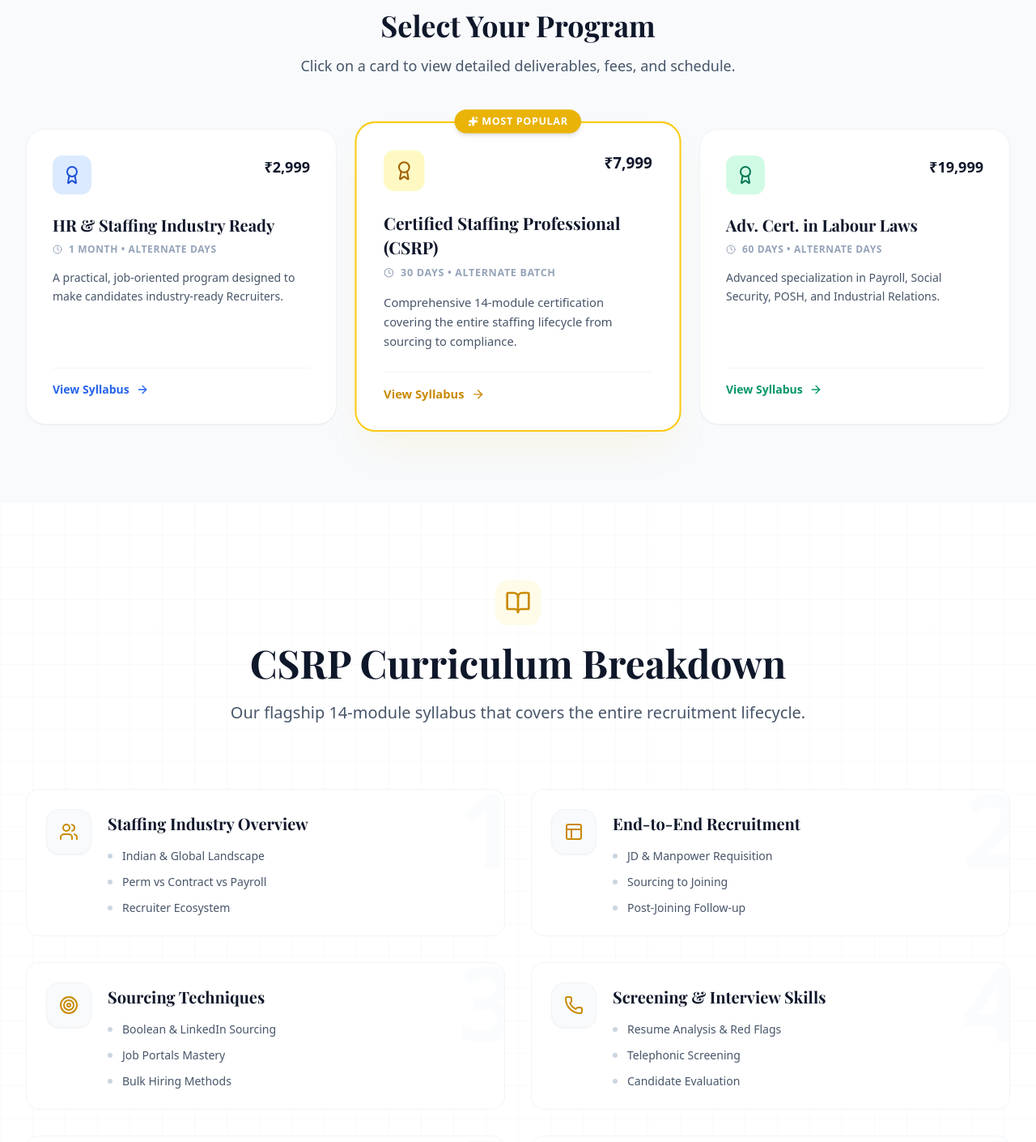
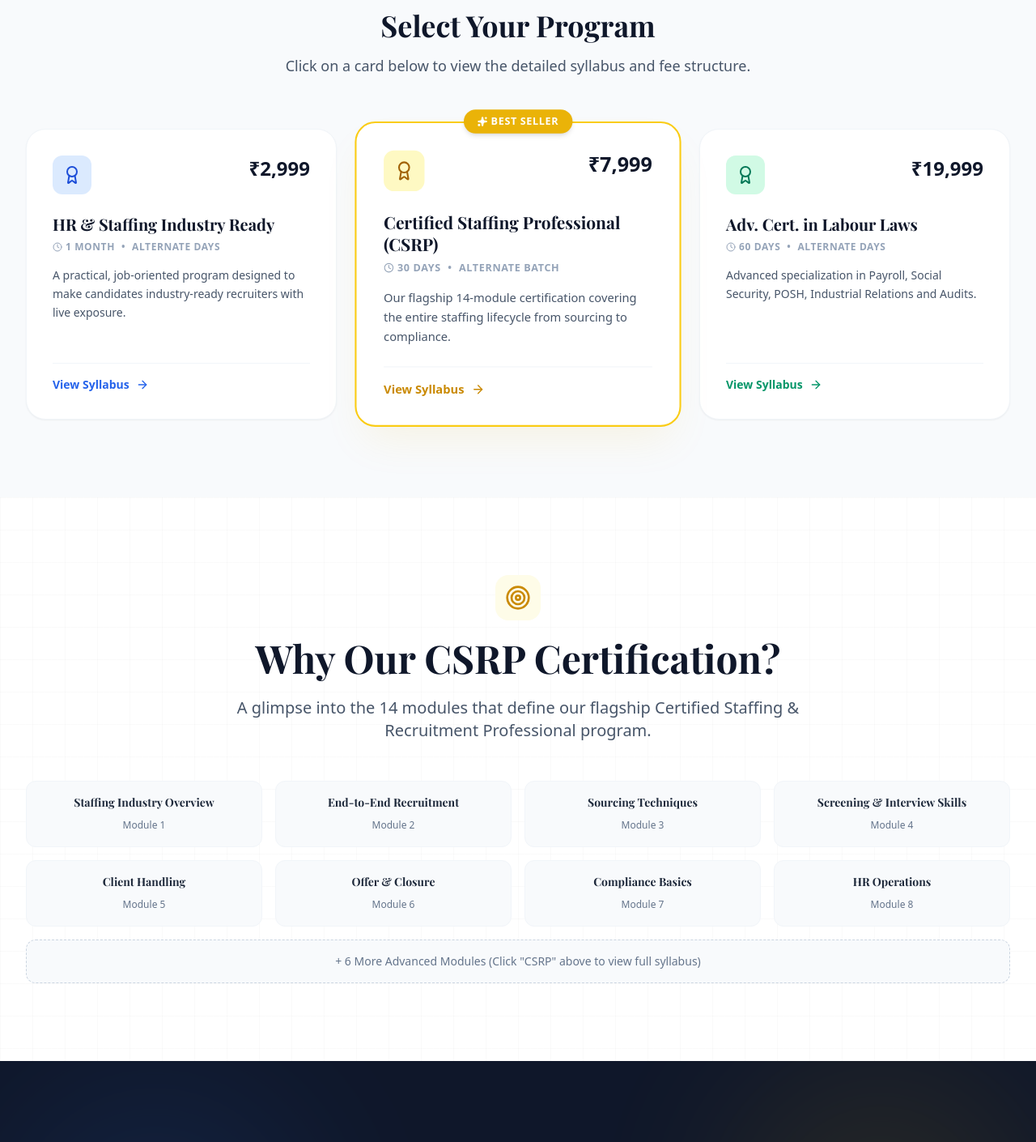
Before and after one commit to UjjwalAsati/impact_you_academy, a React (Vite) app in the folder frontend/: page /staffing-training in a window 1280 px wide. Shown: the part 780-2190 px from the top of the page at 81% size. Built offline with nearby package versions, Linux system fonts and the light colour scheme.

Commit message:
Update StaffingTrainingPage.jsx

```diff
--- a/frontend/src/pages/StaffingTrainingPage.jsx
+++ b/frontend/src/pages/StaffingTrainingPage.jsx
@@ -18,13 +18,21 @@ import {
   Target,
   X,
   Calendar,
-  IndianRupee
+  IndianRupee,
+  ChevronDown,
+  ChevronUp
 } from 'lucide-react';
 
 export default function StaffingTrainingPage() {
 
   // State for the active modal
   const [selectedProgram, setSelectedProgram] = useState(null);
+  // State for modal accordion
+  const [openModuleIndex, setOpenModuleIndex] = useState(null);
+
+  const toggleModule = (index) => {
+    setOpenModuleIndex(openModuleIndex === index ? null : index);
+  };
 
   // --- INTERNAL ANIMATION STYLES ---
   const animationStyles = `
@@ -63,27 +71,63 @@ export default function StaffingTrainingPage() {
       box-shadow: 0 20px 40px -15px rgba(234, 179, 8, 0.15);
       border-color: rgba(234, 179, 8, 0.4);
     }
+
+    /* Scrollbar for modal */
+    .custom-scrollbar::-webkit-scrollbar {
+      width: 6px;
+    }
+    .custom-scrollbar::-webkit-scrollbar-track {
+      background: #f1f5f9;
+    }
+    .custom-scrollbar::-webkit-scrollbar-thumb {
+      background: #cbd5e1;
+      border-radius: 10px;
+    }
+    .custom-scrollbar::-webkit-scrollbar-thumb:hover {
+      background: #94a3b8;
+    }
   `;
 
-  // --- 1. REAL CURRICULUM DATA (Based on CSRP PDF) ---
-  const modules = [
-    { id: 1, title: "Staffing Industry Overview", icon: <Users />, topics: ["Indian & Global Landscape", "Perm vs Contract vs Payroll", "Recruiter Ecosystem"] },
-    { id: 2, title: "End-to-End Recruitment", icon: <Layout />, topics: ["JD & Manpower Requisition", "Sourcing to Joining", "Post-Joining Follow-up"] },
-    { id: 3, title: "Sourcing Techniques", icon: <Target />, topics: ["Boolean & LinkedIn Sourcing", "Job Portals Mastery", "Bulk Hiring Methods"] },
-    { id: 4, title: "Screening & Interview Skills", icon: <Phone />, topics: ["Resume Analysis & Red Flags", "Telephonic Screening", "Candidate Evaluation"] },
-    { id: 5, title: "Client Handling", icon: <Briefcase />, topics: ["SLA & TAT Management", "Negotiation & Escalation", "Requirement Gathering"] },
-    { id: 6, title: "Offer & Closure", icon: <CheckCircle2 />, topics: ["CTC Structure & Negotiation", "Counter-Offer Handling", "Offer Rollout"] },
-    { id: 7, title: "Compliance Basics", icon: <ShieldCheck />, topics: ["Labour Laws (PF/ESIC)", "Minimum Wages", "Payroll Basics"] },
-    { id: 8, title: "HR Operations", icon: <Layout />, topics: ["Onboarding Documentation", "Leave & Attendance", "HR MIS & Reporting"] },
-    { id: 9, title: "Recruiter KPIs", icon: <TrendingUp />, topics: ["Productivity Metrics", "Source Performance", "Incentive Structures"] },
-    { id: 10, title: "Staffing Technology", icon: <Zap />, topics: ["ATS & CRM Fundamentals", "Excel Dashboards", "Hiring Automation"] },
-    { id: 11, title: "Professional Skills", icon: <Users />, topics: ["Email & Call Etiquette", "Time & Stress Mgmt", "Ethics & Confidentiality"] },
-    { id: 12, title: "Practical Training", icon: <Briefcase />, topics: ["Live Sourcing Practice", "Mock Interviews", "Role Plays"] },
-    { id: 13, title: "Special Hiring", icon: <Award />, topics: ["IT & Non-IT Hiring", "Campus & Niche Hiring", "Executive Search"] },
-    { id: 14, title: "Certification & Readiness", icon: <Award />, topics: ["Resume Building", "Final Assessment", "Placement Support"] }
+  // --- 1. DETAILED SYLLABUS DATA ---
+
+  const syllabusIndustryReady = [
+    { title: "M1: HR & Staffing Fundamentals", topics: ["Introduction to HR & Staffing", "Generalist vs Recruiter vs Consultant", "Hiring Types: Perm, Contract, Payroll", "Ethical Hiring Basics"] },
+    { title: "M2: Recruitment Process (End-to-End)", topics: ["Step-by-Step Hiring Flow", "Reading JDs & Checklist Creation", "Must-Have vs Good-to-Have Skills", "Offer & Joining Process"] },
+    { title: "M3: Candidate Sourcing Techniques", topics: ["Job Portals & LinkedIn Sourcing", "Boolean Search Basics", "Resume Filtering (Fake vs Genuine)", "Target: Source 20 profiles/day"] },
+    { title: "M4: Screening & Communication", topics: ["Telephonic Screening Format", "Salary & Notice Period Discussion", "Professional Etiquette (Call/Email)", "Mock Screening Calls"] },
+    { title: "M5: Interview Coordination", topics: ["Scheduling & Calendar Management", "Client & Candidate Coordination", "Feedback Follow-up", "Daily Hiring Reports (Trackers)"] },
+    { title: "M6: Offer, Joining & Ops Basics", topics: ["Offer Process & Documents Checklist", "Joining Formalities", "Attendance & Payroll Overview", "Employee Life Cycle Basics"] },
+    { title: "M7: Workplace Readiness", topics: ["Professional Attitude", "Time Management", "Handling Pressure & Targets", "Career Growth Guidance"] }
   ];
 
-  // --- 2. REAL PROGRAM PRODUCTS (Based on PDFs) ---
+  const syllabusCSRP = [
+    { title: "M1: Staffing Industry Overview", topics: ["Indian & Global Staffing Landscape", "Perm vs Contract vs Executive Search", "Recruiter Roles & Ecosystem"] },
+    { title: "M2: End-to-End Recruitment", topics: ["JD Understanding & Manpower Requisition", "Sourcing to Interview Coordination", "Offer Management & Follow-up"] },
+    { title: "M3: Sourcing Techniques", topics: ["Job Portals & Social Platforms", "Boolean Search & LinkedIn Sourcing", "Referrals & Bulk Hiring Methods"] },
+    { title: "M4: Screening & Interview Skills", topics: ["Resume Analysis & Red Flags", "Telephonic Screening Techniques", "Candidate Evaluation & Feedback"] },
+    { title: "M5: Client Handling", topics: ["Requirement Gathering", "SLA & TAT Management", "Expectation & Escalation Management", "Negotiation Skills"] },
+    { title: "M6: Offer & Closure", topics: ["CTC Structure & Salary Negotiation", "Counter-Offer Handling", "Offer Rollout & Position Closure"] },
+    { title: "M7: Compliance Basics", topics: ["Labour Law Overview", "PF, ESIC & Minimum Wages", "Payroll & BGV Basics"] },
+    { title: "M8: HR Operations", topics: ["Onboarding & Documentation", "Attendance, Leave & Exit Processes", "HR MIS & Reporting"] },
+    { title: "M9: Recruiter KPIs", topics: ["Productivity Metrics & Reporting", "Source Performance Analysis", "Targets & Incentive Structures"] },
+    { title: "M10: Staffing Technology", topics: ["ATS & CRM Fundamentals", "Excel Tracking & Dashboards", "Hiring Automation Basics"] },
+    { title: "M11: Professional Skills", topics: ["Email & Call Etiquette", "Time & Stress Management", "Ethics & Confidentiality"] },
+    { title: "M12: Practical Training", topics: ["Live Sourcing Practice", "Mock Interviews & Role Plays", "Closure & Joining Tracking"] },
+    { title: "M13: Special Hiring (Optional)", topics: ["IT & Non-IT Hiring", "Bulk, Campus & Niche Hiring"] },
+    { title: "M14: Certification & Readiness", topics: ["Recruiter Resume Building", "Interview Preparation", "Final Assessment & Certification"] }
+  ];
+
+  const syllabusLabourLaw = [
+    { title: "M1: HR & Labour Law Foundations", topics: ["Role of HR in Legal Compliance", "Employer & Employee Rights", "HR Legal Responsibilities"] },
+    { title: "M2: Industrial & Employment Laws", topics: ["Industrial Disputes Act", "Termination, Layoff & Retrenchment", "Standing Orders & Trade Unions"] },
+    { title: "M3: Payroll & Wage Compliance", topics: ["Minimum Wages Act", "Payment of Wages Act", "Bonus & Gratuity Laws", "Shops & Establishment Act"] },
+    { title: "M4: Social Security Laws", topics: ["Provident Fund (EPF) - Practical Calculation", "ESI - Eligibility, Claims & Returns", "Labour Welfare Fund (LWF)"] },
+    { title: "M5: Women & Workplace Safety", topics: ["POSH Act (Sexual Harassment)", "Maternity Benefit Act", "Equal Remuneration Act"] },
+    { title: "M6: HR Documentation", topics: ["Appointment & Offer Letters", "HR Policies & Handbooks", "Warning & Termination Letters", "Compliance Registers"] },
+    { title: "M7: Practical Compliance & Audit", topics: ["Labour Law Compliance Calendar", "Inspection Handling", "HR Audit & Risk Management", "Corporate Case Studies"] }
+  ];
+
+  // --- 2. PROGRAM PRODUCTS ---
   const programs = [
     {
       id: "industry-ready",
@@ -92,14 +136,9 @@ export default function StaffingTrainingPage() {
       duration: "1 Month",
       mode: "Alternate Days",
       target: "Freshers & Beginners",
-      desc: "A practical, job-oriented program designed to make candidates industry-ready Recruiters.",
-      features: [
-        "Real Recruitment Processes",
-        "Live Sourcing Assignments",
-        "Telephonic Screening Practice",
-        "Interview Coordination"
-      ],
+      desc: "A practical, job-oriented program designed to make candidates industry-ready recruiters with live exposure.",
       idealFor: "Fresh Graduates, HR Interns, and Career Switchers looking for affordable, real-world exposure.",
+      syllabus: syllabusIndustryReady,
       popular: false,
       color: "blue"
     },
@@ -110,15 +149,10 @@ export default function StaffingTrainingPage() {
       duration: "30 Days",
       mode: "Alternate Batch",
       target: "Aspiring Professionals",
-      desc: "Comprehensive 14-module certification covering the entire staffing lifecycle from sourcing to compliance.",
-      features: [
-        "Full 14-Module Curriculum",
-        "Client Handling & KPIs",
-        "Staffing Technology (ATS/CRM)",
-        "Placement Support"
-      ],
+      desc: "Our flagship 14-module certification covering the entire staffing lifecycle from sourcing to compliance.",
       idealFor: "Those seeking a recognized certification and deep operational knowledge.",
-      popular: true, // This is the core offering
+      syllabus: syllabusCSRP,
+      popular: true,
       color: "yellow"
     },
     {
@@ -128,14 +162,9 @@ export default function StaffingTrainingPage() {
       duration: "60 Days",
       mode: "Alternate Days",
       target: "HR Specialists",
-      desc: "Advanced specialization in Payroll, Social Security, POSH, and Industrial Relations.",
-      features: [
-        "PF, ESI, Gratuity Calculations",
-        "Legal Drafting & Policies",
-        "HR Audit & Risk Mgmt",
-        "Workplace Safety Laws"
-      ],
+      desc: "Advanced specialization in Payroll, Social Security, POSH, Industrial Relations and Audits.",
       idealFor: "HR Ops professionals and those wanting to master statutory compliance.",
+      syllabus: syllabusLabourLaw,
       popular: false,
       color: "emerald"
     }
@@ -191,15 +220,15 @@ export default function StaffingTrainingPage() {
         <div className="max-w-7xl mx-auto px-4 sm:px-6 lg:px-8">
           <div className="text-center mb-16">
             <h2 className="text-3xl md:text-4xl font-bold text-slate-900 mb-4">Select Your Program</h2>
-            <p className="text-lg text-slate-600">Click on a card to view detailed deliverables, fees, and schedule.</p>
+            <p className="text-lg text-slate-600">Click on a card below to view the detailed syllabus and fee structure.</p>
           </div>
 
-          <div className="grid grid-cols-1 md:grid-cols-3 gap-8 items-start">
+          <div className="grid grid-cols-1 md:grid-cols-3 gap-8 items-stretch">
             {programs.map((item) => (
               <div
                 key={item.id}
-                onClick={() => setSelectedProgram(item)}
-                className={`group relative p-8 rounded-3xl transition-all duration-500 cursor-pointer h-full flex flex-col ${
+                onClick={() => { setSelectedProgram(item); setOpenModuleIndex(null); }}
+                className={`group relative p-8 rounded-3xl transition-all duration-500 cursor-pointer h-full flex flex-col justify-between ${
                   item.popular
                   ? 'bg-white border-2 border-yellow-400 shadow-2xl shadow-yellow-500/10 scale-105 z-10'
                   : 'bg-white border border-slate-100 shadow-sm hover:shadow-xl hover:-translate-y-2'
@@ -207,32 +236,38 @@ export default function StaffingTrainingPage() {
               >
                 {item.popular && (
                   <div className="absolute -top-4 left-1/2 -translate-x-1/2 bg-yellow-500 text-white px-4 py-1.5 rounded-full text-xs font-bold uppercase tracking-wider shadow-md flex items-center gap-1">
-                    <Sparkles size={12} fill="white" /> Most Popular
+                    <Sparkles size={12} fill="white" /> Best Seller
                   </div>
                 )}
 
+                {/* Card Content */}
+                <div>
                   <div className="flex justify-between items-start mb-6">
-                  <div className={`p-3 rounded-xl ${
+                    <div className={`p-3 rounded-xl flex-shrink-0 ${
                         item.color === 'blue' ? 'bg-blue-100 text-blue-700' :
                         item.color === 'emerald' ? 'bg-emerald-100 text-emerald-700' :
                         'bg-yellow-100 text-yellow-700'
                       }`}>
                       <Award className="w-6 h-6" />
                     </div>
-                  <div className="text-right">
-                    <span className="block text-lg font-bold text-slate-900">{item.price}</span>
+                    <div className="text-right pl-2">
+                      <span className="block text-2xl font-bold text-slate-900 whitespace-nowrap">{item.price}</span>
                     </div>
                   </div>
 
-                <h3 className="text-xl font-bold text-slate-900 mb-2">{item.title}</h3>
-                <div className="flex items-center gap-2 text-xs font-bold text-slate-400 uppercase tracking-wider mb-4">
-                    <Clock size={12} /> {item.duration} • {item.mode}
+                  <h3 className="text-xl font-bold text-slate-900 mb-2 leading-tight">{item.title}</h3>
+                  <div className="flex flex-wrap items-center gap-2 text-xs font-bold text-slate-400 uppercase tracking-wider mb-4">
+                      <span className="flex items-center gap-1"><Clock size={12} /> {item.duration}</span>
+                      <span>•</span>
+                      <span>{item.mode}</span>
                   </div>
 
-                <p className="text-slate-600 leading-relaxed text-sm mb-6 flex-grow">{item.desc}</p>
+                  <p className="text-slate-600 leading-relaxed text-sm mb-6">{item.desc}</p>
+                </div>
 
+                {/* Card Footer Action */}
+                <div>
                     <div className="w-full h-px bg-slate-100 mb-4"></div>
-
                     <div className={`flex items-center text-sm font-bold ${
                         item.color === 'blue' ? 'text-blue-600 group-hover:text-blue-700' :
                         item.color === 'emerald' ? 'text-emerald-600 group-hover:text-emerald-700' :
@@ -241,12 +276,13 @@ export default function StaffingTrainingPage() {
                        View Syllabus <ArrowRight size={16} className="ml-2 group-hover:translate-x-1 transition-transform" />
                     </div>
                 </div>
+              </div>
             ))}
           </div>
         </div>
       </section>
 
-      {/* --- PROGRAM DETAIL MODAL --- */}
+      {/* --- PROGRAM DETAIL MODAL (DYNAMIC SYLLABUS) --- */}
       {selectedProgram && (
         <div className="fixed inset-0 z-50 flex items-center justify-center p-4">
           <div
@@ -254,10 +290,10 @@ export default function StaffingTrainingPage() {
             onClick={() => setSelectedProgram(null)}
           ></div>
 
-          <div className="relative w-full max-w-2xl bg-white rounded-3xl shadow-2xl overflow-hidden animate-modal flex flex-col max-h-[90vh]">
+          <div className="relative w-full max-w-3xl bg-white rounded-3xl shadow-2xl overflow-hidden animate-modal flex flex-col max-h-[90vh]">
 
             {/* Modal Header */}
-            <div className="bg-slate-900 p-8 text-white relative">
+            <div className="bg-slate-900 p-8 text-white relative flex-shrink-0">
               <button
                 onClick={() => setSelectedProgram(null)}
                 className="absolute top-6 right-6 p-2 bg-white/10 hover:bg-white/20 rounded-full transition-colors"
@@ -272,44 +308,55 @@ export default function StaffingTrainingPage() {
                     <IndianRupee size={12} /> {selectedProgram.price}
                  </div>
               </div>
-              <h3 className="text-3xl font-bold mb-2">{selectedProgram.title}</h3>
-              <p className="text-slate-300">{selectedProgram.mode}</p>
+              <h3 className="text-2xl md:text-3xl font-bold mb-2">{selectedProgram.title}</h3>
+              <p className="text-slate-300 text-sm md:text-base">{selectedProgram.idealFor}</p>
             </div>
 
-            {/* Modal Body */}
-            <div className="p-8 overflow-y-auto">
-              <div className="mb-8">
-                <h4 className="text-lg font-bold text-slate-900 mb-4 flex items-center gap-2">
-                   <Target size={20} className="text-yellow-600" /> Who is this for?
+            {/* Modal Body (Scrollable Syllabus) */}
+            <div className="p-0 overflow-y-auto custom-scrollbar bg-slate-50 flex-grow">
+
+              <div className="p-8">
+                <h4 className="text-lg font-bold text-slate-900 mb-6 flex items-center gap-2 sticky top-0 bg-slate-50 z-10">
+                   <BookOpen size={20} className="text-yellow-600" /> Complete Curriculum
                 </h4>
-                <p className="text-slate-600 leading-relaxed bg-slate-50 p-4 rounded-xl border border-slate-100">
-                  {selectedProgram.idealFor}
-                </p>
-              </div>
 
-              <div>
-                <h4 className="text-lg font-bold text-slate-900 mb-4 flex items-center gap-2">
-                   <CheckCircle2 size={20} className="text-yellow-600" /> Key Features
-                </h4>
-                <ul className="grid sm:grid-cols-2 gap-3">
-                  {selectedProgram.features.map((feature, idx) => (
-                    <li key={idx} className="flex items-start gap-3 text-slate-700 text-sm">
-                      <div className="w-1.5 h-1.5 rounded-full bg-green-500 mt-2 shrink-0" />
-                      {feature}
+                <div className="space-y-3">
+                  {selectedProgram.syllabus.map((mod, idx) => (
+                    <div key={idx} className="bg-white border border-slate-200 rounded-xl overflow-hidden shadow-sm hover:shadow-md transition-all">
+                      <button
+                        onClick={() => toggleModule(idx)}
+                        className="w-full flex items-center justify-between p-4 text-left hover:bg-slate-50 transition-colors"
+                      >
+                        <span className="font-bold text-slate-800 text-sm md:text-base">{mod.title}</span>
+                        {openModuleIndex === idx ? <ChevronUp size={18} className="text-yellow-600 flex-shrink-0" /> : <ChevronDown size={18} className="text-slate-400 flex-shrink-0" />}
+                      </button>
+
+                      {openModuleIndex === idx && (
+                        <div className="px-4 pb-4 bg-slate-50/50 border-t border-slate-100">
+                          <ul className="space-y-2 mt-3">
+                            {mod.topics.map((topic, tIdx) => (
+                              <li key={tIdx} className="flex items-start gap-2 text-sm text-slate-600">
+                                <div className="w-1.5 h-1.5 rounded-full bg-yellow-500 mt-1.5 shrink-0" />
+                                {topic}
                               </li>
                             ))}
                           </ul>
                         </div>
+                      )}
+                    </div>
+                  ))}
+                </div>
+              </div>
             </div>
 
             {/* Modal Footer */}
-            <div className="p-6 border-t border-slate-100 bg-slate-50 flex flex-col sm:flex-row gap-4 justify-between items-center">
+            <div className="p-6 border-t border-slate-100 bg-white flex flex-col sm:flex-row gap-4 justify-between items-center flex-shrink-0">
               <div className="text-sm text-slate-500">
-                Next batch filling fast
+                <span className="font-bold text-slate-900">Note:</span> Live classes + Recording access
               </div>
               <Link to="/contact" className="w-full sm:w-auto">
                 <button className="w-full px-8 py-3 bg-yellow-500 hover:bg-yellow-400 text-slate-900 font-bold rounded-xl transition-colors shadow-lg shadow-yellow-500/20">
-                  Enroll in this Program
+                  Enroll in Batch
                 </button>
               </Link>
             </div>
@@ -317,57 +364,34 @@ export default function StaffingTrainingPage() {
         </div>
       )}
 
-      {/* --- DETAILED SYLLABUS GRID (CSRP Focus) --- */}
+      {/* --- CSRP PREVIEW GRID (Static Preview for SEO/Visuals) --- */}
       <section className="py-24 bg-white relative overflow-hidden">
         <div className="absolute inset-0 bg-[linear-gradient(to_right,#8080800a_1px,transparent_1px),linear-gradient(to_bottom,#8080800a_1px,transparent_1px)] bg-[size:40px_40px]"></div>
 
         <div className="max-w-7xl mx-auto px-4 sm:px-6 lg:px-8 relative z-10">
-          <div className="text-center mb-20">
+          <div className="text-center mb-12">
             <div className="inline-block p-3 rounded-2xl bg-yellow-50 mb-4">
-                <BookOpen className="w-8 h-8 text-yellow-600" />
+                <Target className="w-8 h-8 text-yellow-600" />
             </div>
             <h2 className="text-3xl lg:text-5xl font-bold text-slate-900 mb-6">
-              CSRP Curriculum Breakdown
+              Why Our CSRP Certification?
             </h2>
             <p className="text-xl text-slate-600 max-w-3xl mx-auto">
-              Our flagship 14-module syllabus that covers the entire recruitment lifecycle.
+              A glimpse into the 14 modules that define our flagship Certified Staffing & Recruitment Professional program.
             </p>
           </div>
 
-          <div className="grid grid-cols-1 md:grid-cols-2 gap-6 lg:gap-8">
-            {modules.map((mod) => (
-              <div
-                key={mod.id}
-                className="card-hover-effect group p-6 bg-white rounded-2xl border border-slate-100 relative overflow-hidden"
-              >
-                {/* Number Watermark */}
-                <div className="absolute -right-4 -top-4 text-9xl font-bold text-slate-50 opacity-50 group-hover:text-yellow-50 transition-colors duration-500 pointer-events-none select-none">
-                  {mod.id}
-                </div>
-
-                <div className="relative z-10 flex items-start gap-5">
-                  <div className="shrink-0 w-14 h-14 bg-slate-50 rounded-2xl flex items-center justify-center border border-slate-100 group-hover:bg-slate-900 group-hover:border-slate-900 transition-all duration-300 shadow-sm">
-                    <div className="text-yellow-600 group-hover:text-yellow-400 transition-colors">
-                        {React.cloneElement(mod.icon, { size: 24 })}
-                    </div>
-                  </div>
-
-                  <div className="flex-1 pt-1">
-                    <h3 className="text-xl font-bold text-slate-900 mb-4 group-hover:text-yellow-600 transition-colors">
-                      {mod.title}
-                    </h3>
-                    <div className="space-y-3">
-                      {mod.topics.map((topic, tIdx) => (
-                        <div key={tIdx} className="flex items-center gap-3 text-sm text-slate-600 group-hover:text-slate-700">
-                          <div className="w-1.5 h-1.5 rounded-full bg-slate-300 group-hover:bg-yellow-500 transition-colors" />
-                          <span>{topic}</span>
+          {/* Simple Grid Preview of CSRP High-Level Modules */}
+          <div className="grid grid-cols-2 md:grid-cols-4 gap-4">
+            {syllabusCSRP.slice(0, 8).map((mod, idx) => (
+               <div key={idx} className="p-4 rounded-xl border border-slate-100 bg-slate-50 text-center hover:bg-white hover:shadow-md transition-all">
+                  <h4 className="font-bold text-slate-800 text-sm mb-1">{mod.title.split(":")[1] || mod.title}</h4>
+                  <span className="text-xs text-slate-500">Module {idx + 1}</span>
                </div>
             ))}
+             <div className="col-span-2 md:col-span-4 p-4 rounded-xl border border-dashed border-slate-300 bg-slate-50 text-center text-slate-500 text-sm flex items-center justify-center">
+                + 6 More Advanced Modules (Click "CSRP" above to view full syllabus)
              </div>
-                  </div>
-                </div>
-              </div>
-            ))}
           </div>
         </div>
       </section>
```
Lines whose indentation alone changed are shown as unchanged.
